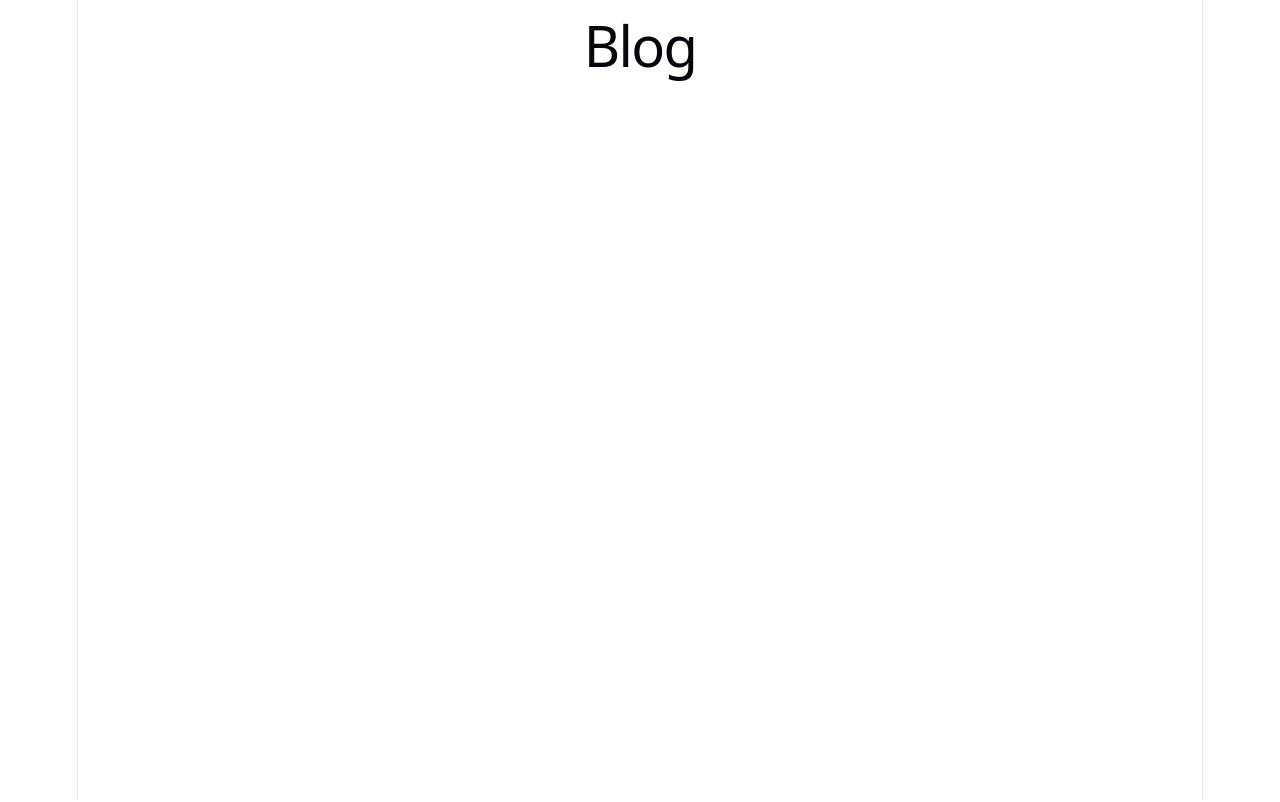
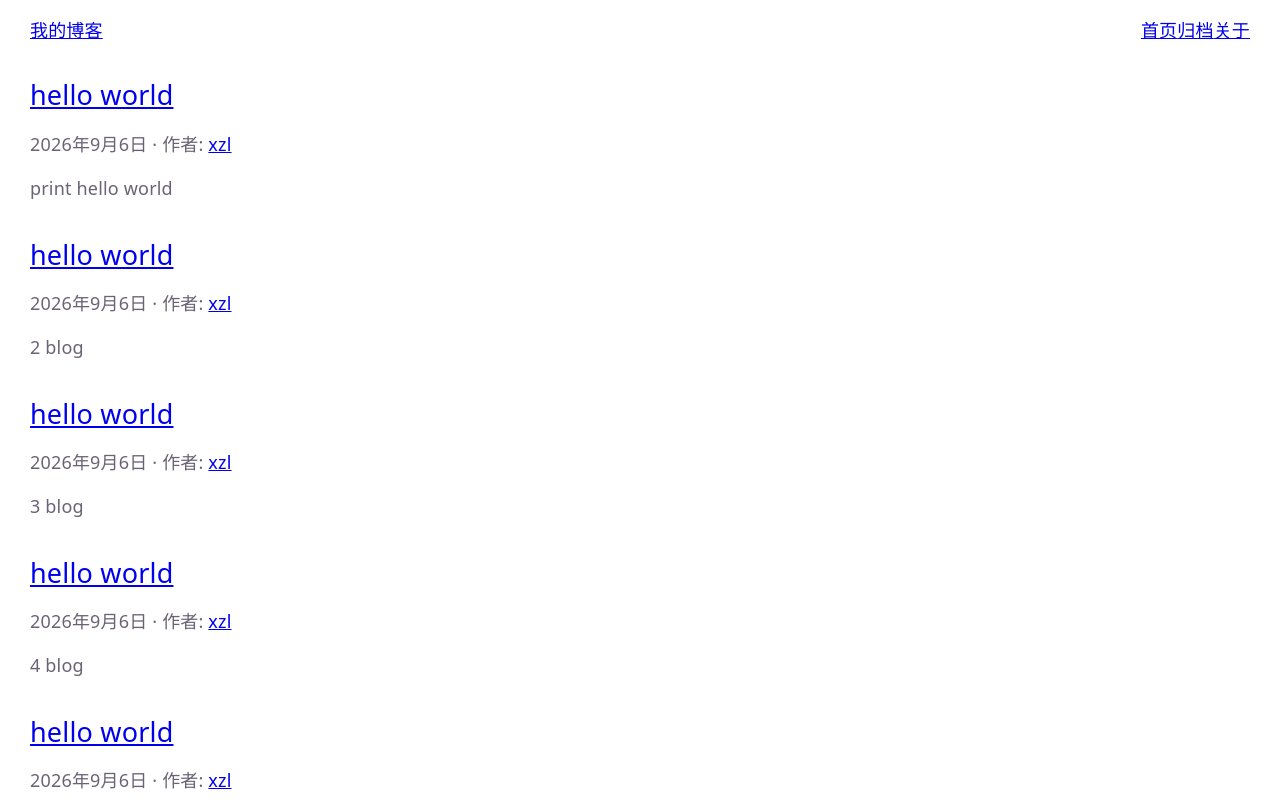
Before and after one commit to xzl683/xiaoping_blog, a Vue app: page / in a window 1280 px wide. Shown: the top 802 px of the page. Built offline with nearby package versions, Linux system fonts and the light colour scheme.

Commit message:
add article

```diff
--- a/package.json
+++ b/package.json
@@ -12,6 +12,7 @@
   "dependencies": {
     "less": "^4.9.1",
     "prettier": "^3.9.10",
+    "vite-plugin-vue-devtools": "^8.2.1",
     "vue": "^3.5.42"
   },
   "devDependencies": {
--- a/src/components/Home.vue
+++ b/src/components/Home.vue
@@ -1,7 +1,113 @@
 <script setup lang="ts">
-import { ref } from 'vue';
+import { useArticlesStore } from '../composables/useArticlesStore';
+
+// import { ref } from 'vue';
+
+const { articles } = useArticlesStore();
 </script>
 
 <template>
-	<h1>Blog</h1>
+	<div id="home">
+		<header class="site-header">
+			<a href="/">我的博客</a>
+			<nav aria-label="主导航">
+				<div>
+					<a href="/">首页</a>
+					<a href="/archive">归档</a>
+					<a href="/about">关于</a>
+				</div>
+			</nav>
+		</header>
+
+		<main>
+			<article v-for="article in articles">
+				<header>
+					<h2><a :href="'#' + article.getUrl()">{{ article.title }}</a></h2>
+					<time :datetime="article.createTime.toLocaleDateString()">{{ article.createTime.toChineseDateString() }}</time>
+					· 作者:
+					<a rel="author" href="/about">{{ article.author }}</a>
+				</header>
+
+				<p>{{ article.summary }}</p>
+
+				<!-- <footer>
+					<p>
+						标签：
+						<a href="/tags/html">HTML</a>
+					</p>
+				</footer> -->
+			</article>
+			<!-- <h1>最新文章</h1>
+
+			<article>
+				<header>
+					<h2><a href="/posts/hello">Hello World</a></h2>
+					<p>
+						<time datetime="2026-10-16">2026年10月16日</time>
+						· 作者：
+						<a rel="author" href="/about">张三</a>
+					</p>
+				</header>
+
+				<p>这是文章摘要……</p>
+
+				<footer>
+					<p>
+						标签：
+						<a href="/tags/html">HTML</a>
+					</p>
+				</footer>
+			</article> -->
+		</main>
+
+		<aside aria-label="侧边栏">
+			<section>
+				<h2>关于我</h2>
+				<p>前端开发者，喜欢写博客。</p>
+			</section>
+		</aside>
+
+		<footer class="site-footer">
+			<p><small>&copy; 2026 张三</small></p>
+		</footer>
+	</div>
 </template>
+
+<style scoped>
+#home {
+	display: flex;
+	flex-direction: column;
+	align-items: center;
+}
+
+.site-header {
+	display: flex;
+	align-items: center;
+	justify-content: space-between;
+
+	width: 100%;
+	height: 60px;
+
+	> a {
+		margin-left: 30px;
+	}
+
+	> nav {
+		margin-right: 30px;
+		display: flex;
+	}
+}
+
+main {
+	display: flex;
+	flex-direction: column;
+
+	width: 100%;
+
+	> article {
+		margin: 0 30px;
+
+
+	}
+}
+</style>
--- /dev/null
+++ b/src/composables/useArticlesStore.ts
@@ -0,0 +1,10 @@
+import { ref } from "vue";
+import { storage } from "../utils/storage";
+
+export const useArticlesStore = () => {
+    const articles = ref(storage.get());
+
+    return {
+        articles
+    }
+};
--- /dev/null
+++ b/src/core/Article.ts
@@ -0,0 +1,32 @@
+import type { IArticle } from "../types";
+import type { Time } from "../utils/Time";
+
+const summaryLength = 30; // char
+
+export default class Article implements IArticle {
+	id: string;
+	title: string;
+	summary: string;
+	author: string;
+	content: string;
+	tag: string;
+	createTime: Time;
+
+	constructor(data: IArticle) {
+		this.id = data.id;
+		this.title = data.title;
+		this.content = data.content;
+		this.summary = data.summary || this.getSummary();
+		this.author = data.author;
+		this.tag = data.tag;
+		this.createTime = data.createTime;
+	}
+
+	private getSummary() {
+		return this.content.slice(0, summaryLength);
+	}
+
+	public getUrl() {
+		return this.id;
+	}
+}
--- /dev/null
+++ b/src/mock/init_articles.ts
@@ -0,0 +1,44 @@
+import Article from "../core/Article";
+import type { IArticle } from "../types";
+import { Time } from "../utils/Time";
+
+const articleData: IArticle[] = [
+	{
+		id: '1',
+		title: 'hello world',
+		content: 'print hello world',
+		author: 'xzl',
+		tag: 'python',
+		createTime: new Time()
+	}, {
+		id: '2',
+		title: 'hello world',
+		content: '2 blog',
+		author: 'xzl',
+		tag: 'code',
+		createTime: new Time()
+	}, {
+		id: '3',
+		title: 'hello world',
+		content: '3 blog',
+		author: 'xzl',
+		tag: 'post',
+		createTime: new Time()
+	}, {
+		id: '4',
+		title: 'hello world',
+		content: '4 blog',
+		author: 'xzl',
+		tag: 'code',
+		createTime: new Time()
+	}, {
+		id: '5',
+		title: 'hello world',
+		content: '5 blog',
+		author: 'xzl',
+		tag: 'code',
+		createTime: new Time()
+	}
+];
+
+export const articles = articleData.map(a => new Article(a));
--- a/src/style.css
+++ b/src/style.css
@@ -50,243 +50,11 @@
 
 body {
 	margin: 0;
+	overflow: hidden;
 }
 
-h1,
-h2 {
+h1, h2 {
 	font-family: var(--heading);
 	font-weight: 500;
 	color: var(--text-h);
 }
-
-h1 {
-	font-size: 56px;
-	letter-spacing: -1.68px;
-	margin: 32px 0;
-	@media (max-width: 1024px) {
-		font-size: 36px;
-		margin: 20px 0;
-	}
-}
-h2 {
-	font-size: 24px;
-	line-height: 118%;
-	letter-spacing: -0.24px;
-	margin: 0 0 8px;
-	@media (max-width: 1024px) {
-		font-size: 20px;
-	}
-}
-p {
-	margin: 0;
-}
-
-code,
-.counter {
-	font-family: var(--mono);
-	display: inline-flex;
-	border-radius: 4px;
-	color: var(--text-h);
-}
-
-code {
-	font-size: 15px;
-	line-height: 135%;
-	padding: 4px 8px;
-	background: var(--code-bg);
-}
-
-.counter {
-	font-size: 16px;
-	padding: 5px 10px;
-	border-radius: 5px;
-	color: var(--accent);
-	background: var(--accent-bg);
-	border: 2px solid transparent;
-	transition: border-color 0.3s;
-	margin-bottom: 24px;
-
-	&:hover {
-		border-color: var(--accent-border);
-	}
-	&:focus-visible {
-		outline: 2px solid var(--accent);
-		outline-offset: 2px;
-	}
-}
-
-.hero {
-	position: relative;
-
-	.base,
-	.framework,
-	.vite {
-		inset-inline: 0;
-		margin: 0 auto;
-	}
-
-	.base {
-		width: 170px;
-		position: relative;
-		z-index: 0;
-	}
-
-	.framework,
-	.vite {
-		position: absolute;
-	}
-
-	.framework {
-		z-index: 1;
-		top: 34px;
-		height: 28px;
-		transform: perspective(2000px) rotateZ(300deg) rotateX(44deg) rotateY(39deg) scale(1.4);
-	}
-
-	.vite {
-		z-index: 0;
-		top: 107px;
-		height: 26px;
-		width: auto;
-		transform: perspective(2000px) rotateZ(300deg) rotateX(40deg) rotateY(39deg) scale(0.8);
-	}
-}
-
-#app {
-	width: 1126px;
-	max-width: 100%;
-	margin: 0 auto;
-	text-align: center;
-	border-inline: 1px solid var(--border);
-	min-height: 100svh;
-	display: flex;
-	flex-direction: column;
-	box-sizing: border-box;
-}
-
-#center {
-	display: flex;
-	flex-direction: column;
-	gap: 25px;
-	place-content: center;
-	place-items: center;
-	flex-grow: 1;
-
-	@media (max-width: 1024px) {
-		padding: 32px 20px 24px;
-		gap: 18px;
-	}
-}
-
-#next-steps {
-	display: flex;
-	border-top: 1px solid var(--border);
-	text-align: left;
-
-	& > div {
-		flex: 1 1 0;
-		padding: 32px;
-		@media (max-width: 1024px) {
-			padding: 24px 20px;
-		}
-	}
-
-	.icon {
-		margin-bottom: 16px;
-		width: 22px;
-		height: 22px;
-	}
-
-	@media (max-width: 1024px) {
-		flex-direction: column;
-		text-align: center;
-	}
-}
-
-#docs {
-	border-right: 1px solid var(--border);
-
-	@media (max-width: 1024px) {
-		border-right: none;
-		border-bottom: 1px solid var(--border);
-	}
-}
-
-#next-steps ul {
-	list-style: none;
-	padding: 0;
-	display: flex;
-	gap: 8px;
-	margin: 32px 0 0;
-
-	.logo {
-		height: 18px;
-	}
-
-	a {
-		color: var(--text-h);
-		font-size: 16px;
-		border-radius: 6px;
-		background: var(--social-bg);
-		display: flex;
-		padding: 6px 12px;
-		align-items: center;
-		gap: 8px;
-		text-decoration: none;
-		transition: box-shadow 0.3s;
-
-		&:hover {
-			box-shadow: var(--shadow);
-		}
-		.button-icon {
-			height: 18px;
-			width: 18px;
-		}
-	}
-
-	@media (max-width: 1024px) {
-		margin-top: 20px;
-		flex-wrap: wrap;
-		justify-content: center;
-
-		li {
-			flex: 1 1 calc(50% - 8px);
-		}
-
-		a {
-			width: 100%;
-			justify-content: center;
-			box-sizing: border-box;
-		}
-	}
-}
-
-#spacer {
-	height: 88px;
-	border-top: 1px solid var(--border);
-	@media (max-width: 1024px) {
-		height: 48px;
-	}
-}
-
-.ticks {
-	position: relative;
-	width: 100%;
-
-	&::before,
-	&::after {
-		content: '';
-		position: absolute;
-		top: -4.5px;
-		border: 5px solid transparent;
-	}
-
-	&::before {
-		left: 0;
-		border-left-color: var(--border);
-	}
-	&::after {
-		right: 0;
-		border-right-color: var(--border);
-	}
-}
--- /dev/null
+++ b/src/types/index.ts
@@ -0,0 +1,11 @@
+import type { Time } from "../utils/Time";
+
+export interface IArticle {
+	id: string;
+	title: string;
+	summary?: string;
+	author: string;
+	content: string;
+	tag: string;
+	createTime: Time;
+}
--- /dev/null
+++ b/src/utils/Time.ts
@@ -0,0 +1,38 @@
+export class Time {
+	public year: number;
+	public month: number;
+	public day: number;
+	public hours: number;
+	public minutes: number;
+	public seconds: number;
+
+	constructor() {
+		const { year, month, day, hours, minutes, seconds } = this.getCurrentTime();
+		this.year	= year;
+		this.month   = month;
+		this.day	 = day;
+		this.hours   = hours;
+		this.minutes = minutes;
+		this.seconds = seconds;
+	}
+
+	public getCurrentTime() {
+		const date = new Date();
+		return {
+			year   : date.getFullYear(),
+			month  : date.getMonth(),
+			day	: date.getDay(),
+			hours  : date.getHours(),
+			minutes: date.getMinutes(),
+			seconds: date.getSeconds()
+		};
+	}
+
+	public toLocaleDateString() {
+		return `${this.year}-${this.month}-${this.day}` as const;
+	}
+
+	public toChineseDateString() {
+		return `${this.year}年${this.month}月${this.day}日` as const;
+	}
+}
--- /dev/null
+++ b/src/utils/storage.ts
@@ -0,0 +1,25 @@
+import Article from "../core/Article";
+import { articles as initAritcles } from "../mock/init_articles";
+import type { IArticle } from "../types";
+
+const storageKey = 'xzl-blog-storage' as const;
+
+export const storage = {
+	get() {
+		const json = localStorage.getItem(storageKey);
+		let articleData: IArticle[];
+		if(json === null) {
+			articleData = initAritcles;
+		} else
+		try {
+			articleData = JSON.parse(json) as IArticle[];
+		} catch(e) {
+			articleData = initAritcles;
+		}
+		return articleData.map(ad => new Article(ad));
+    },
+	set(value: IArticle[]) {
+		const blogJson = JSON.stringify(value);
+		localStorage.setItem(storageKey, blogJson);
+	}
+}
--- a/vite.config.ts
+++ b/vite.config.ts
@@ -1,7 +1,18 @@
+import { fileURLToPath, URL } from 'node:url'
 import vue from '@vitejs/plugin-vue'
 import { defineConfig } from 'vite'
 
+import vueDevTools from 'vite-plugin-vue-devtools'
+
 // https://vite.dev/config/
 export default defineConfig({
-  plugins: [vue()],
+  plugins: [
+    vue(),
+    vueDevTools(),
+  ],
+  resolve: {
+    alias: {
+      '@': fileURLToPath(new URL('./src', import.meta.url)),
+    },
+  },
 })
```
Also changed, not shown: public/blog.png (added), 1 other file (tests, documents, lock files or other folders).
